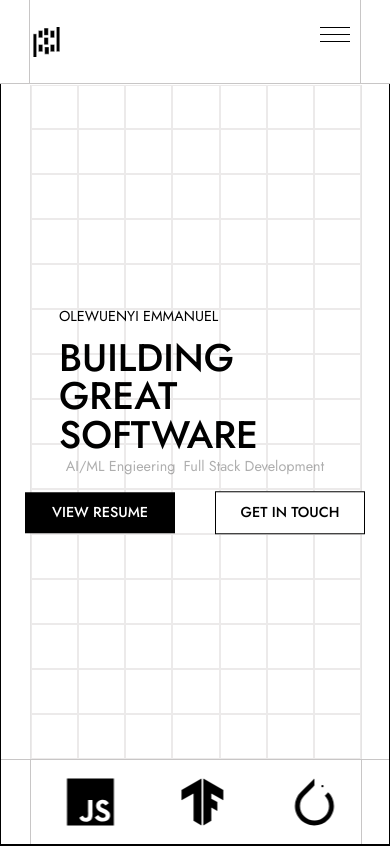
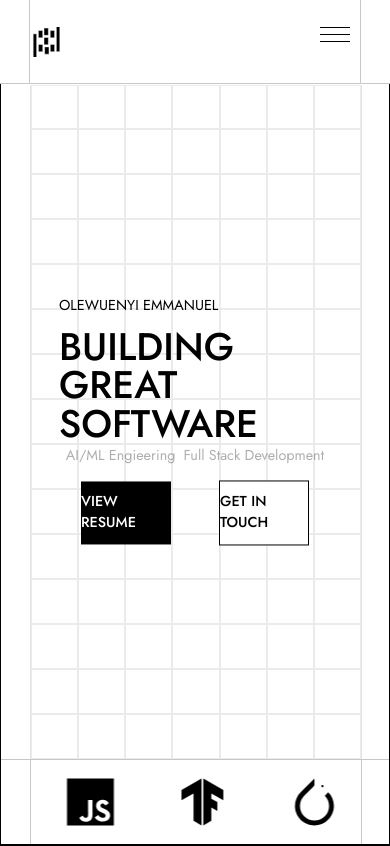
Before and after one commit to ocedev112/Website_portfolio, a React (Vite) app: page / in a window 390 px wide. Shown: the top 846 px of the page. Built offline with nearby package versions, Linux system fonts and the light colour scheme; no server answers.

Commit message:
button adjust

```diff
--- a/src/pages/components/styles/body.css
+++ b/src/pages/components/styles/body.css
@@ -62,6 +62,12 @@ a:hover {
       width: 85% !important;
     }
 
+    .hero_buttons {
+      gap: 3rem !important;
+    }
+    .hero_button {
+      width: 90px !important;
+    }
     .navbar_container {
       width: 85% !important;
     }
```
